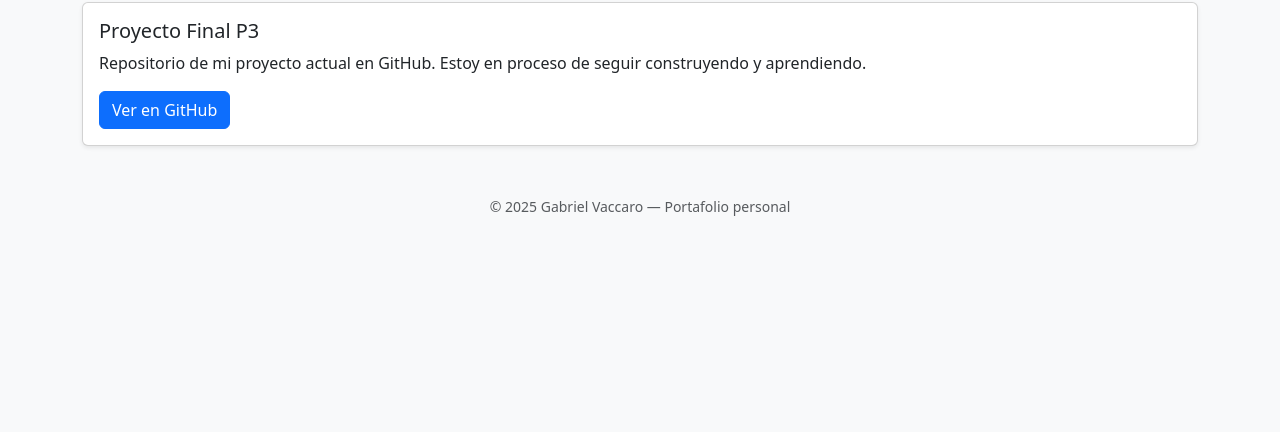
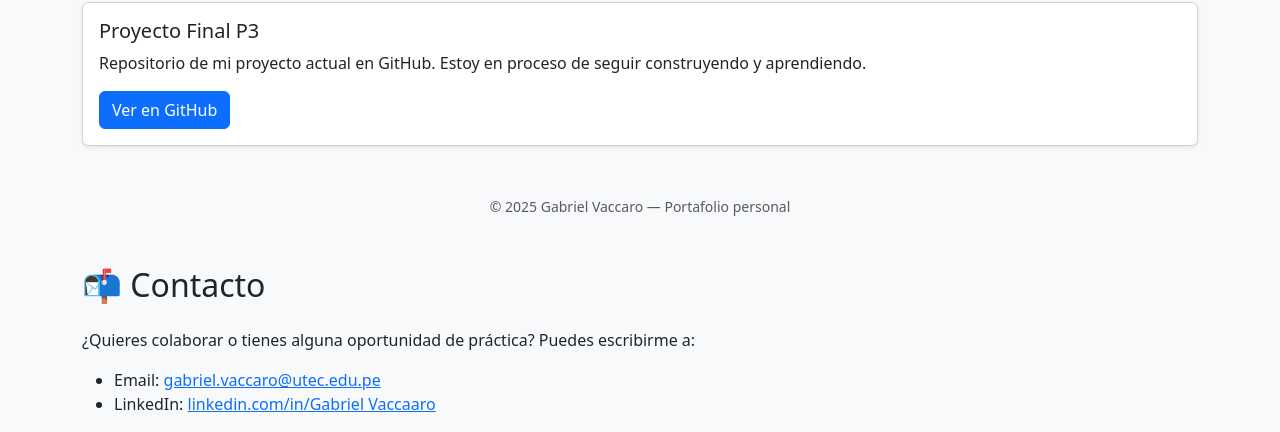
Before and after one commit to vaccaro12334/vaccaro12334.github.io, a plain HTML site: page index.html in a window 1280 px wide. Shown: the part 473-905 px from the top of the page. Before the commit the page ends 800 px from the top, so only its background shows below. Drawn offline with nearby package versions, Linux system fonts and the light colour scheme.

Commit message:
Index.html

```diff
--- a/index.html
+++ b/index.html
@@ -46,3 +46,12 @@
 
 </body>
 </html>
+<!-- Contacto -->
+<section class="container mt-5">
+  <h2 class="mb-4">📬 Contacto</h2>
+  <p>¿Quieres colaborar o tienes alguna oportunidad de práctica? Puedes escribirme a:</p>
+  <ul>
+    <li>Email: <a href="mailto:gabriel.tucorreo@gmail.com">gabriel.vaccaro@utec.edu.pe</a></li>
+    <li>LinkedIn: <a href="https://www.linkedin.com/in/tuperfil/" target="_blank">linkedin.com/in/Gabriel Vaccaaro</a></li>
+  </ul>
+</section>
```
